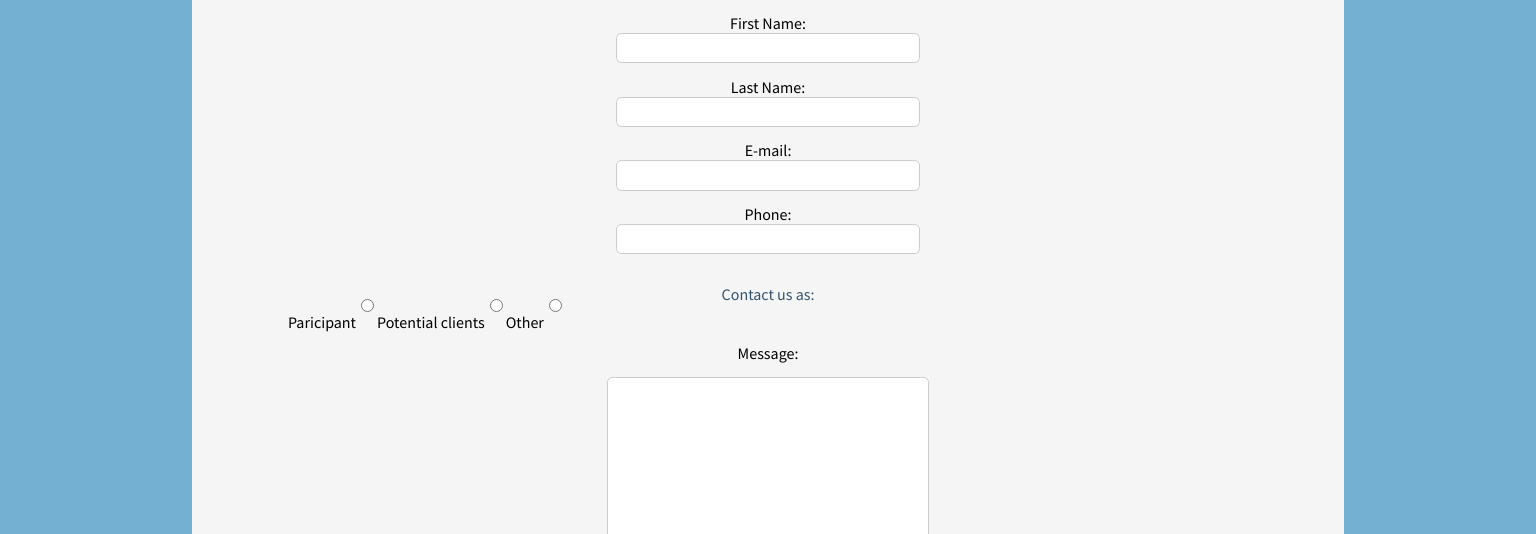
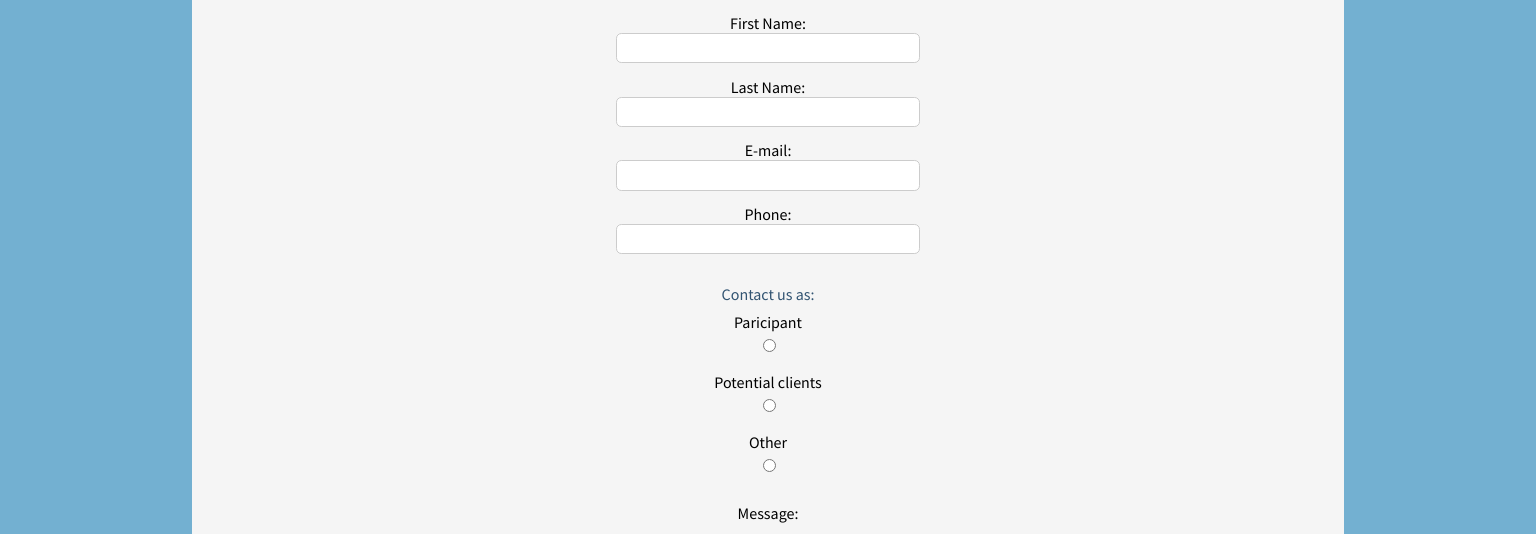
Before and after one commit to DAFE1200-IA/Make_It_Responsive, a plain HTML site: page contact.html in a window 1536 px wide. Shown: the part 234-768 px from the top of the page. Drawn offline with Linux system fonts and the light colour scheme.

Commit message:
Update stylesheet.css

```diff
--- a/stylesheet.css
+++ b/stylesheet.css
@@ -408,14 +408,14 @@ footer{
     }
 
     .contactForm {
-        margin: 0 12em;
+        margin: 0em 12em;
+        align-items: center;
     }
 
     .formRadio {
         display: flex;
-        flex-direction: row;
+        flex-direction: column;
         margin-bottom: 1em;
-
     }
 
      /* Contact us submitted page desktop */
```
